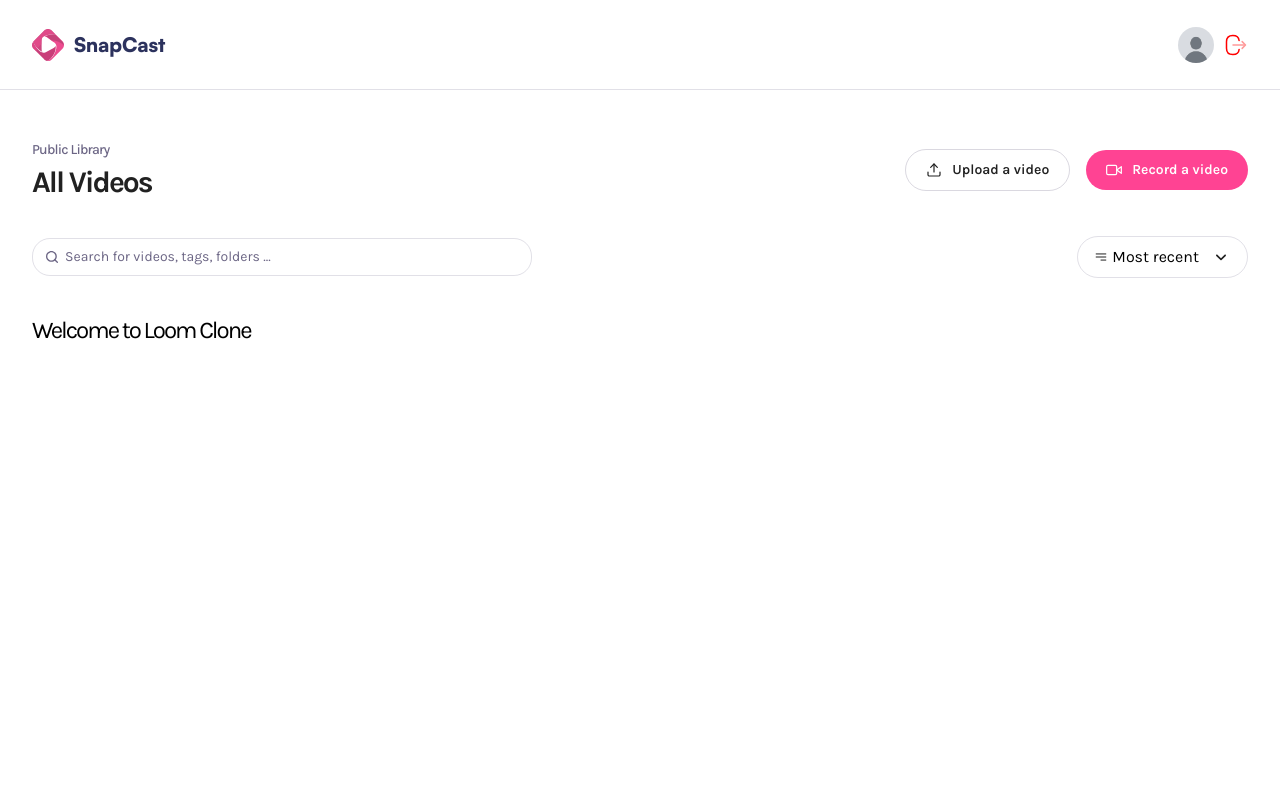
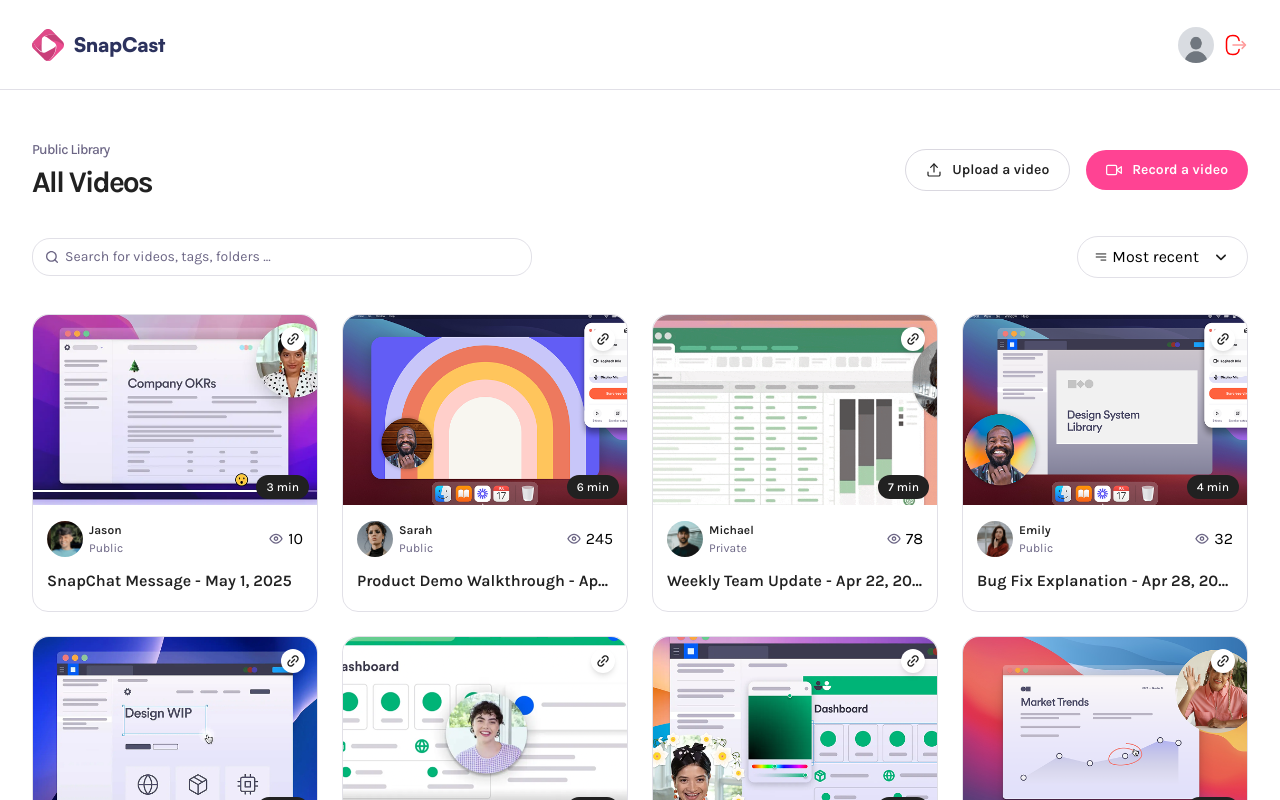
Before and after one commit to bibekkd/loom-clone, a Next.js app: page / in a window 1280 px wide. Shown: the top 800 px of the page. Built offline with nearby package versions, Linux system fonts and the light colour scheme.

Commit message:
Video card created

```diff
--- a/app/(root)/page.tsx
+++ b/app/(root)/page.tsx
@@ -1,14 +1,22 @@
 import Header from '@/components/Header';
+import VideoCard from '@/components/VideoCard';
 import React from 'react'
+import { dummyCards } from '@/constants';
 
 const Page = () => {
   return (
     <main className='wrapper page'>
       <Header
-        title='All Videos' subHeader='Public Library'
-        userImg=''
+        title='All Videos'
+        subHeader='Public Library'
       />
-      <h1 className='text-2xl font-karla'>Welcome to Loom Clone</h1>
+
+      <section className='video-grid'>
+        {dummyCards.map(card => (
+            <VideoCard key={card.id} {...card}/>
+        ))}
+      </section>
+
     </main>
   )
 }
--- a/app/(root)/profile/[id]/page.tsx
+++ b/app/(root)/profile/[id]/page.tsx
@@ -1,7 +1,10 @@
 import Header from '@/components/Header';
+import VideoCard from '@/components/VideoCard';
+import { dummyCards } from '@/constants';
 
 const page = async ({ params }: ParamsWithSearch) => {
     const { id } = await params;
+
     return (
         <div className='wrapper page'>
             <Header
@@ -9,9 +12,15 @@
                 title="Bibek Kumar Dey"
                 userImg='/assets/images/dummy.jpg'
             />
-            <h1 className='text-2xl font-karla'>
-                USER ID : {id}
-            </h1>
+
+            <section className='video-grid'>
+                {dummyCards.map(card => (
+                    <VideoCard key={card.id} {...card}/>
+                ))}
+            </section>
+
+
+
         </div>
     )
 }
--- a/components/DropdownList.tsx
+++ b/components/DropdownList.tsx
@@ -28,7 +28,7 @@
                 </div>
             </div>
 
-            {isOpen && (
+            { isOpen && (
                 <ul className='dropdown'>
                     {['Most recent', 'Most liked'].map((option) => (
                         <li key={option} className='list-item'>
@@ -37,6 +37,7 @@
                     ))}
                 </ul>
             )}
+
         </div>
     )
 }
--- /dev/null
+++ b/components/VideoCard.tsx
@@ -0,0 +1,76 @@
+'use client'
+
+import Image from 'next/image'
+import Link from 'next/link'
+import React from 'react'
+
+const VideoCard = ({
+    id,
+    title,
+    thumbnail,
+    createdAt,
+    userImg,
+    username,
+    views,
+    visibility,
+    duration
+}: VideoCardProps) => {
+
+    return (
+        <Link href={`/video/${id}`}         className='video-card'>
+            <Image
+                src={thumbnail}
+                alt='Thumbnail'
+                width={290}
+                height={160}
+                className='thumbnail'
+            />
+            <article>
+                <div>
+                    <figure>
+                        <Image
+                            src={userImg}
+                            alt='User'
+                            width={36}
+                            height={36}
+                            className='rounded-full aspect-square'
+                        />
+                        <figcaption>
+                            <h3>{username}</h3>
+                            <p>{visibility}</p>
+                        </figcaption>
+                    </figure>
+                    <aside>
+                        <Image
+                            src={'/assets/icons/eye.svg'}
+                            alt='Views'
+                            width={16}
+                            height={16}
+                        />
+                        <p>{views}</p>
+                    </aside>
+                </div>
+                <h2>{title} - {" "} {createdAt.toLocaleDateString('en-US' ,{
+                    year: 'numeric',
+                    month: 'short',
+                    day: 'numeric'
+                })}</h2>
+            </article>
+            <button onClick={() => {}} className='copy-btn'>
+                <Image
+                    src={'/assets/icons/link.svg'}
+                    alt='Copy'
+                    width={16}
+                    height={16}
+                />
+            </button>
+            {duration && (
+                <div className='duration'>
+                    {Math.ceil(duration / 60)} min
+                </div>
+            )}
+        </Link>
+    )
+}
+
+export default VideoCard
--- a/index.d.ts
+++ b/index.d.ts
@@ -111,7 +111,7 @@
   src: string | null;
 }
 
-type Visibility = "public" | "private";
+type Visibility = string;
 
 declare interface VideoDetails {
   videoId: string;
```
